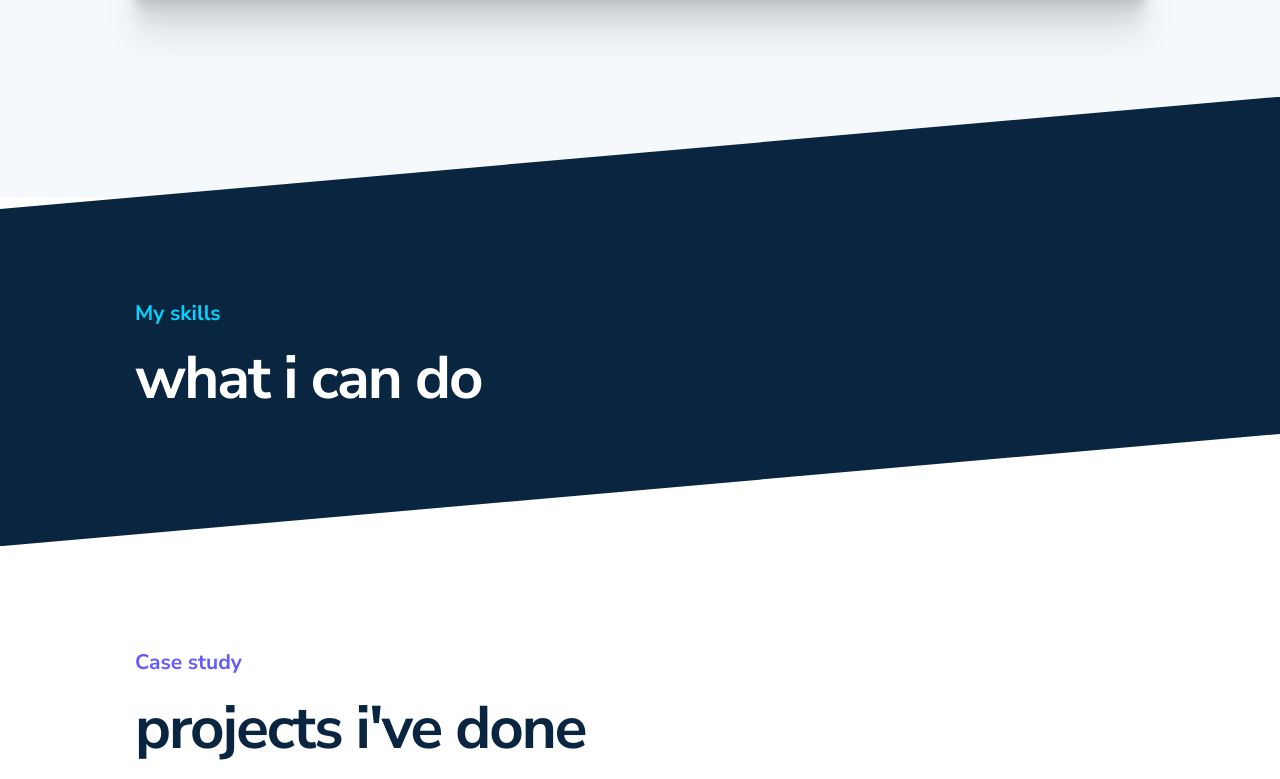
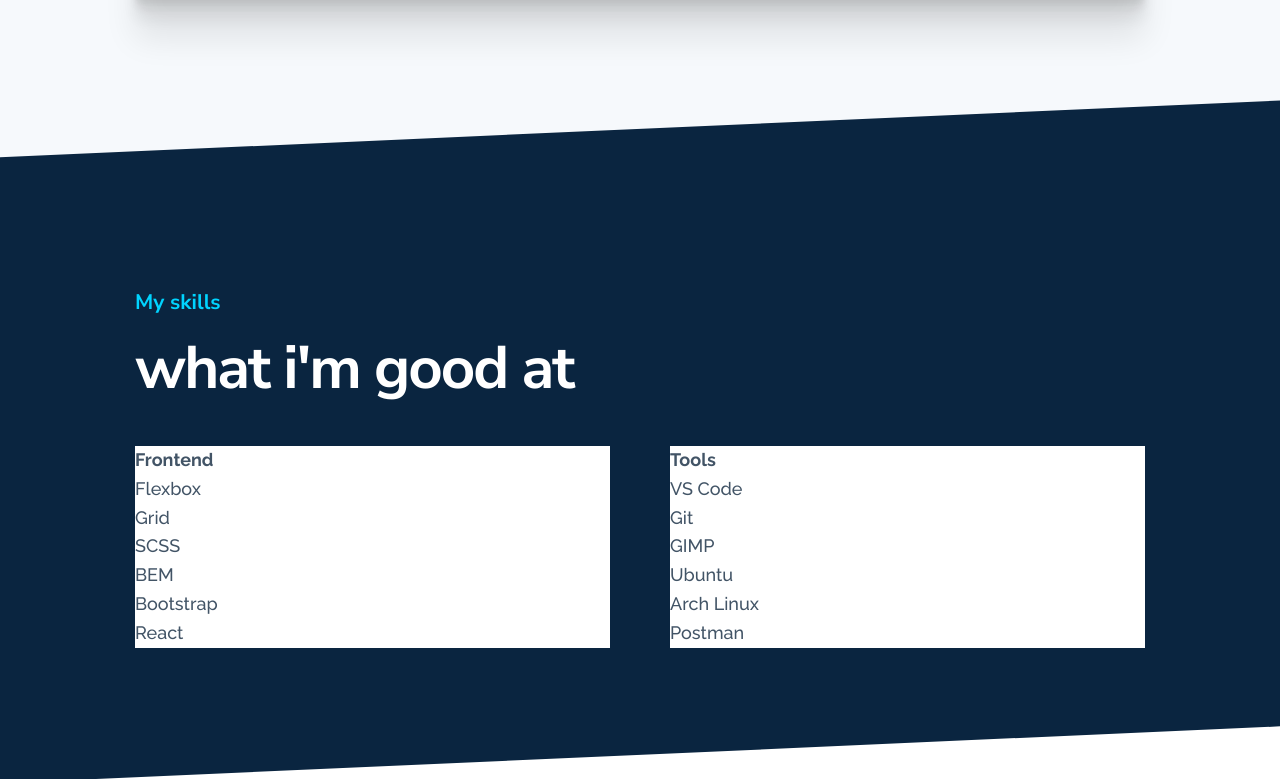
Before and after one commit to shimamooo/Portfolio-v1, a website: page index.html in a window 1280 px wide. Shown: the part 1671-2450 px from the top of the page. Drawn offline with Linux system fonts and the light colour scheme.

Commit message:
layout for skills section

```diff
--- a/index.html
+++ b/index.html
@@ -73,11 +73,35 @@
   </section>
 
   <section class="skills">
-    <div class="container container--about">
+    <div class="container container--skills">
       <h3 class="heading-3 heading-3--dark">My skills</h3>
-      <h2 class="heading-2 heading-2--dark">What I can do</h2>
+      <h2 class="heading-2 heading-2--dark">What I'm good at</h2>
 
+      <div class="skills__frontend">
+        <h4 class="skills__type">Frontend</h4>
+        <div class="skills__container">
+          <figure>Flexbox</figure>
+          <figure>Grid</figure>
+          <figure>SCSS</figure>
+          <figure>BEM</figure>
+          <figure>Bootstrap</figure>
+          <figure>React</figure>
+        </div>
+      </div>
+
+      <div class="skills__tools">
+        <h4 class="skills__type">Tools</h4>
+        <div class="skills__container">
+          <figure>VS Code</figure>
+          <figure>Git</figure>
+          <figure>GIMP</figure>
+          <figure>Ubuntu</figure>
+          <figure>Arch Linux</figure>
+          <figure>Postman</figure>
+        </div>
+      </div>
     </div>
+
   </section>
 
   <section class="projects">
@@ -95,35 +119,35 @@
       </a>
 
       <a href="https://github.com/AnthonyKuang/Github-Stalker" class="project project--github" target="_blank">
-        <p class="project__name">Github Stalker</p>
+        <h4 class="project__name">Github Stalker</h4>
         <svg class="project__github">
           <use xlink:href="img/sprite.svg#icon-github"></use>
         </svg>
       </a>
 
       <a href="https://github.com/AnthonyKuang/natours-website" class="project project--natours" target="_blank">
-        <p class="project__name">Natours</p>
+        <h4 class="project__name">Natours</h4>
         <svg class="project__github">
           <use xlink:href="img/sprite.svg#icon-github"></use>
         </svg>
       </a>
 
       <a href="https://github.com/AnthonyKuang/Foreign-Exchange-Calculator" class="project project--exchange" target="_blank">
-        <p class="project__name">Foreign Exchange Calculator</p>
+        <h4 class="project__name">Foreign Exchange Calculator</h4>
         <svg class="project__github">
           <use xlink:href="img/sprite.svg#icon-github"></use>
         </svg>
       </a>
 
       <a href="https://github.com/AnthonyKuang/Weather-Anytime" class="project project--weather" target="_blank">
-        <p class="project__name">Weather Anytime</p>
+        <h4 class="project__name">Weather Anytime</h4>
         <svg class="project__github">
           <use xlink:href="img/sprite.svg#icon-github"></use>
         </svg>
       </a>
 
       <a href="https://github.com/AnthonyKuang/trillo-app" class="project project--trillo" target="_blank">
-        <p class="project__name">Trillo</p>
+        <h4 class="project__name">Trillo</h4>
         <svg class="project__github">
           <use xlink:href="img/sprite.svg#icon-github"></use>
         </svg>
--- a/sass/base/_base.scss
+++ b/sass/base/_base.scss
@@ -69,7 +69,8 @@ body {
   display: grid;
   grid-gap: 6rem 6rem;
 
-  &--about {
+  &--about,
+  &--skills {
     grid-template-columns: repeat(auto-fit, minmax(35rem, 1fr));
   }
 
--- a/sass/components/_about.scss
+++ b/sass/components/_about.scss
@@ -17,7 +17,7 @@
     font-weight: $font-weight-light;
     position: relative;
     overflow: hidden;
-    margin-bottom: 10rem;
+    margin-bottom: 7vw;
   }
 
   &__stat {
--- a/sass/components/_skills.scss
+++ b/sass/components/_skills.scss
@@ -0,0 +1,13 @@
+.skills {
+  &__frontend {
+    background-color: white;
+  }
+
+  &__tools {
+    background-color: white;
+  }
+
+  &__soft-skills {
+    background-color: white;
+  }
+}
--- a/sass/main.scss
+++ b/sass/main.scss
@@ -7,5 +7,6 @@
 @import "components/header";
 @import "components/projects";
 @import "components/showcase";
+@import "components/skills";
 
 @import "pages/home";
--- a/sass/pages/_home.scss
+++ b/sass/pages/_home.scss
@@ -11,7 +11,7 @@
 .skills {
   padding: 20rem 0 15rem 0;
   background-color: $color-grey-dark-1;
-  clip-path: polygon(0 25%, 100% 0, 100% 75%, 0 100%);
+  clip-path: polygon(0 10%, 100% 2%, 100% 90%, 0 98%);
 }
 
 .projects {
```
Also changed, not shown: css/style.css.
